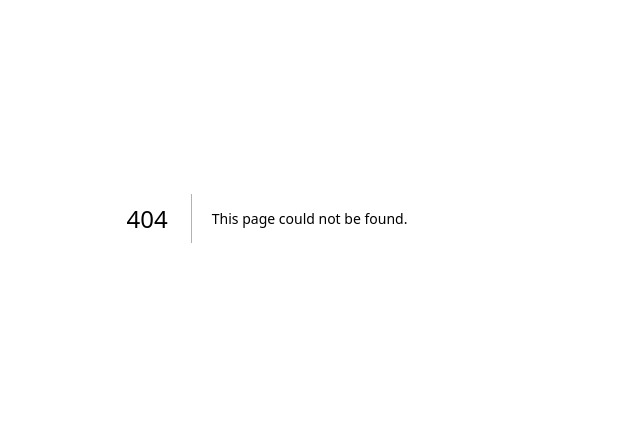
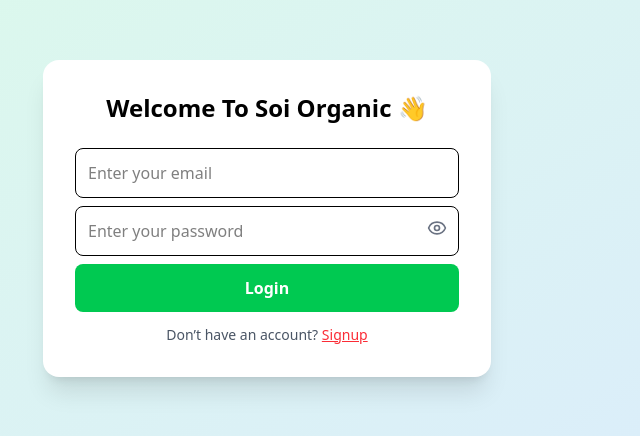
Before and after one commit to naveen-140996/soi-dietchart, a Next.js app: page /signin in a window 1280 px wide. Before the commit this address had no page. Shown: the part 182-618 px from the top of the page, without its empty margins (373-1013 px from the left). Built offline with nearby package versions, Linux system fonts and the light colour scheme.

Commit message:
new changes sign in

```diff
--- a/app/page.tsx
+++ b/app/page.tsx
@@ -1,5 +1,5 @@
 import { redirect } from "next/navigation";
 
 export default function Home() {
-  redirect("/login");
+  redirect("/signin");
 }
--- /dev/null
+++ b/app/signin/page.tsx
@@ -0,0 +1,174 @@
+"use client";
+
+import { useState } from "react";
+import { useRouter } from "next/navigation";
+import { motion } from "framer-motion";
+import { Eye, EyeOff } from "lucide-react";
+import Link from "next/link";
+
+const Login = () => {
+  const router = useRouter();
+
+  const [email, setEmail] = useState("");
+  const [password, setPassword] = useState("");
+  const [showPassword, setShowPassword] = useState(false);
+  const [loading, setLoading] = useState(false);
+
+  const [errors, setErrors] = useState({
+    email: "",
+    password: "",
+  });
+
+  const validate = () => {
+    let valid = true;
+    let newErrors = { email: "", password: "" };
+
+    if (!email) {
+      newErrors.email = "Email is required";
+      valid = false;
+    } else if (!/\S+@\S+\.\S+/.test(email)) {
+      newErrors.email = "Enter valid email";
+      valid = false;
+    }
+
+    if (!password) {
+      newErrors.password = "Password is required";
+      valid = false;
+    } else if (password.length < 6) {
+      newErrors.password = "Minimum 6 characters required";
+      valid = false;
+    }
+
+    setErrors(newErrors);
+    return valid;
+  };
+
+const handleLogin = async () => {
+  if (!validate()) return;
+
+  setLoading(true);
+
+  // clear old errors
+  setErrors({ email: "", password: "" });
+
+  try {
+    const res = await fetch(
+      "https://diet-chart-9wl9.onrender.com/api/auth/login",
+      {
+        method: "POST",
+        headers: {
+          "Content-Type": "application/json",
+        },
+        credentials: "include", // 🔥 IMPORTANT for cookies
+        body: JSON.stringify({
+          email,
+          password,
+        }),
+      }
+    );
+
+    const data = await res.json();
+
+    if (!res.ok) {
+      // show backend error under email field
+      setErrors({
+        email: data.message || "Invalid email or password",
+        password: "",
+      });
+      setLoading(false);
+      return;
+    }
+
+    // ✅ Success
+    alert("Login successful ✅");
+
+    router.push("/dashboard");
+  } catch (error) {
+    console.error(error);
+    alert("Server error ❌");
+  } finally {
+    setLoading(false);
+  }
+};
+
+  return (
+
+    <div className="min-h-screen flex items-center justify-center bg-gradient-to-br from-green-100 to-blue-100 px-4">
+      <motion.div
+        initial={{ opacity: 0, y: 50 }}
+        animate={{ opacity: 1, y: 0 }}
+        className="w-full max-w-md bg-white rounded-2xl shadow-xl p-6 md:p-8"
+      >
+        <h1 className="text-2xl font-bold text-center mb-6">
+          Welcome To Soi Organic 👋
+        </h1>
+      <form onSubmit={(e) => {
+    e.preventDefault();
+    handleLogin();
+  }}>
+
+          {/* Email */}
+        <input
+          type="email"
+          placeholder="Enter your email"
+          className={`w-full p-3 mb-2 border rounded-lg focus:outline-none focus:ring-2 ${
+            errors.email
+              ? "border-red-500 focus:ring-red-400"
+              : "focus:ring-green-400"
+          }`}
+          value={email}
+          onChange={(e) => setEmail(e.target.value)}
+        />
+        {errors.email && (
+          <p className="text-red-500 text-sm mb-2">{errors.email}</p>
+        )}
+
+        {/* Password */}
+        <div className="relative mb-2">
+          <input
+            type={showPassword ? "text" : "password"}
+            placeholder="Enter your password"
+            className={`w-full p-3 border rounded-lg pr-10 focus:outline-none focus:ring-2 ${
+              errors.password
+                ? "border-red-500 focus:ring-red-400"
+                : "focus:ring-green-400"
+            }`}
+            value={password}
+            onChange={(e) => setPassword(e.target.value)}
+          />
+
+          <div
+            className="absolute right-3 top-3 cursor-pointer text-gray-500"
+            onClick={() => setShowPassword(!showPassword)}
+          >
+            {showPassword ? <EyeOff size={20} /> : <Eye size={20} />}
+          </div>
+        </div>
+
+        {errors.password && (
+          <p className="text-red-500 text-sm mb-3">{errors.password}</p>
+        )}
+
+        {/* Button */}
+        <button type="submit"
+          className="w-full bg-green-500 hover:bg-green-600 text-white py-3 rounded-lg font-semibold transition"
+        >
+          {loading ? "Logging in..." : "Login"}
+        </button>
+
+      </form>
+
+
+        {/* Signup */}
+        <p className="text-[14px] text-center mt-3 text-gray-600">
+          Don’t have an account?{" "}
+          <Link href="/signup" className="text-red-500 underline font-medium">
+            Signup
+          </Link>
+        </p>
+      </motion.div>
+    </div>
+  );
+};
+
+export default Login;
```
